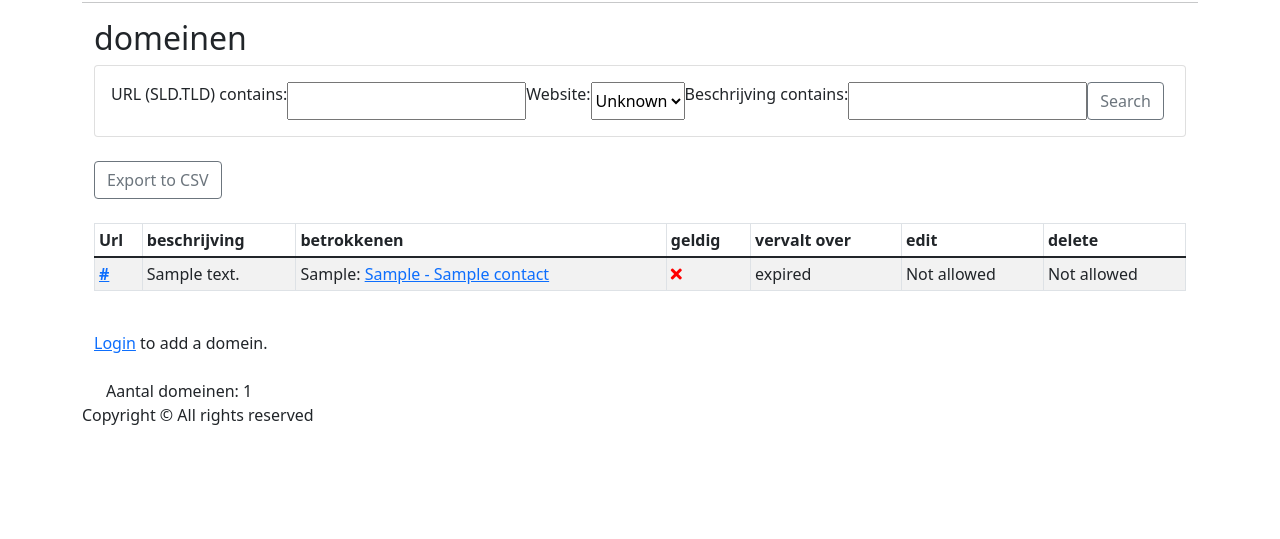
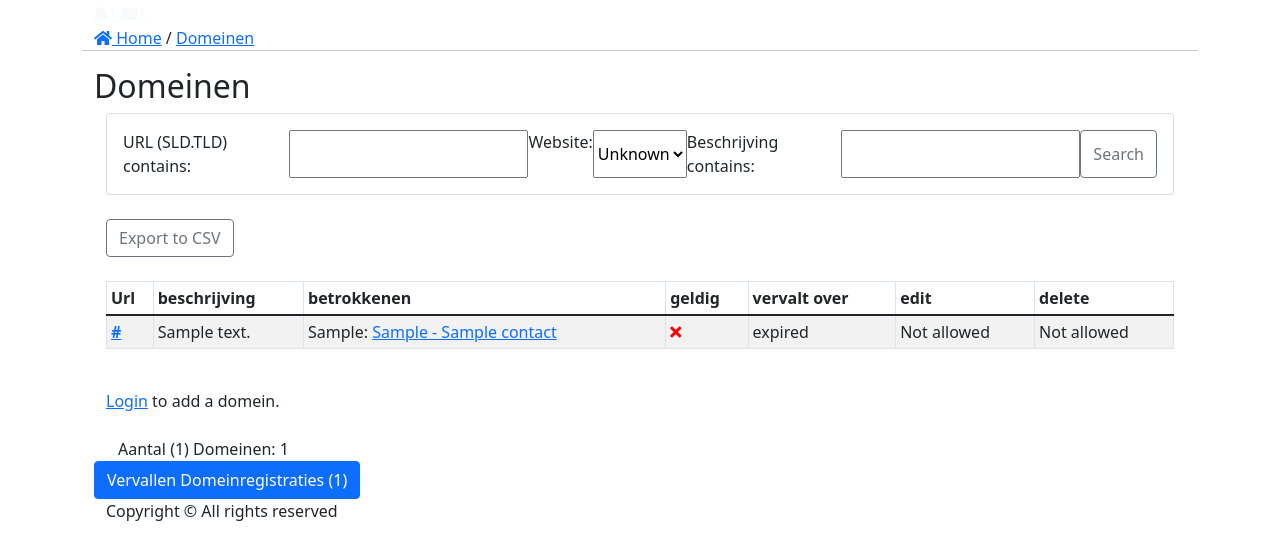
Before and after one commit to CasperFicke/domeinbeheer, a Django app: page /domeinen/ in a window 1280 px wide. Shown: the part 338-877 px from the top of the page. Before the commit the page ends 763 px from the top, so only its background shows below. Run offline with Django 4.2, Linux system fonts and the light colour scheme; tables that the repository leaves empty hold one stand-in row (values such as "Sample post").

Commit message:
add notification of expired domein

```diff
--- /dev/null
+++ b/domeinen/static/domeinen/styles/show_form.css
@@ -0,0 +1 @@
+/* domeinen/static/domeinen/css/show_form.css */
--- a/domeinen/templates/domeinen/all_domeinen.html
+++ b/domeinen/templates/domeinen/all_domeinen.html
@@ -1,21 +1,54 @@
 <!-- domeinen/templates/domeinen/all_domeinen.html -->
 
 {% extends 'base.html' %}
+{% load static %}
 
 {% block title %}
   {{ title|title }}
 {% endblock title %}
 
+{% block css_files %}
+  <link src="{% static 'domeinen/styles/domeinen_main.css' %}">
+{% endblock css_files %}
+
 {% block content %}
-  <!-- breadcrumb -->
   <div class="container">
+    <!-- Button -->
+    <div class="col-sm">
+      {% block nav-btn %}
+        <!-- Bel icon -->
+        {% if exp_aantal > 2 %}
+          <style>
+            .modal-body {
+              max-height: calc(50vh - 80px);
+              overflow-y: auto;
+            }
+          </style>
+          <a class="text-light" id="btn-nav" title="{exp_aantal} Expired" data-bs-toggle="modal" data-bs-target="#expiredModal" style="cursor: pointer;">
+          <i class="fas fa-bell"></i><span class="plus_nine">9+</span>
+          </a>
+        {% elif exp_aantal == 0 %}
+          <a class="text-light" id="btn-nav">
+          <i class="fas fa-bell"></i>
+          </a>
+        {% else %}
+          <a class="text-light" id="btn-nav" data-bs-toggle="modal" data-bs-target="#expiredModal" style="cursor: pointer;">
+          <i class="fas fa-bell"></i><span class="expired">{{ exp_aantal }}</span>
+          </a>
+        {% endif %}
+        <!-- Envelope icon -->
+        <a class="text-light" id="btn-nav" data-bs-toggle="modal" data-bs-target="#expiredModal" style="cursor: pointer;">
+          <i class="fas fa-envelope"></i><span class="total">{{ aantal }}</span>
+          </a>
+      {% endblock nav-btn %}
+    <!-- breadcrumb -->
     <div class="row">
       <div class="col-12">
-        <a href="{% url 'domeinen:home' %}"><i class="fa fa-home"></i> Home</a> / <a href="{% url 'domeinen:all-domeinen' %}">{{ title }}</a>
+        <a href="{% url 'domeinen:home' %}"><i class="fa fa-home"></i> Home</a> / <a href="{% url 'domeinen:all-domeinen' %}">Domeinen</a>
       </div>
       <hr>
     </div>
-    <h2>{{ title }}</h2>
+    <h2>Domeinen</h2>
   </div>
   <div class="container">
     <!-- FIlter field -->
@@ -65,12 +98,12 @@
               </td>
               {% if user.is_authenticated %}
                 {% if user.id == domein.owner or user.is_superuser %}
-                  <td><a href="{% url 'domeinen:edit-domein' domein.uuid domein.slug %}?next={{request.get_full_path}}" class="btn btn-outline-secondary">Edit</a></td>
+                  <td><a href="{% url 'domeinen:edit-domein' domein.uuid domein.slug %}?next={{request.get_full_path}}" class="btn btn-outline-secondary">Edit <i class="fas fa-eye"></i></a></td>
                 {% else %}
                   <td>Not allowed</td>
                 {% endif %}
                 {% if user.id == domein.owner or user.is_superuser %}
-                  <td><a href="{% url 'domeinen:delete-domein' domein.uuid domein.slug %}" class="btn btn-outline-danger">Delete</a></td>
+                  <td><a href="{% url 'domeinen:delete-domein' domein.uuid domein.slug %}" class="btn btn-outline-danger">Delete <i class="fas fa-trash-alt"></i></a></td>
                 {% else %}
                   <td>Not allowed</td>
                 {% endif %}
@@ -92,4 +125,43 @@
     <br>
     {% include 'includes/pagina_nav.html' %}
   </div>
+  <!-- Button trigger modal -->
+  <button type="button" class="btn btn-primary" data-bs-toggle="modal" data-bs-target="#expiredModal">
+    Vervallen Domeinregistraties ({{ exp_aantal }})
+  </button>
+
+  <!-- Modal expired domeinen -->
+  <div class="modal fade" id="expiredModal" tabindex="-1" aria-labelledby="expiredModalLabel" aria-hidden="true">
+    <div class="modal-dialog">
+      <div class="modal-content">
+        <div class="modal-header">
+          <h1 class="modal-title fs-5" id="expiredModalLabel"><i class="fas fa-bell text-danger"></i>&nbsp;Vervallen domeinregistraties</h1>
+          <button type="button" class="btn-close" data-bs-dismiss="modal" aria-label="Close"></button>
+        </div>
+        <div class="modal-body">
+          <table class="table table-striped table-sm table-bordered table-hover">
+            <thead class="thead-dark">
+              <tr>
+                <th scope="col">Url</th>
+                <th scope="col">Beschrijving</th>
+                <th scope="col">Vervallen sinds</th>
+              </tr>
+            </thead>
+            <tbody>
+              {% for domein in domein_list %}
+                <tr>
+                  {% if domein.valid == False %}
+                    <th scope="row"><a href="{{ domein.get_absolute_url }}">{{ domein.url }}</a></th>
+                    <td>{{ domein.description }}</td>
+                    <td>{{ domein.end }}</td>
+                  {% endif %}
+                </tr>
+              {% endfor %}
+            </tbody>
+          </table>
+          <hr>
+          <div>Aantal: {{ exp_aantal }}</div>
+        </div>
+    </div>
+  </div>
 {% endblock content %}
--- a/domeinen/views.py
+++ b/domeinen/views.py
@@ -111,12 +111,19 @@
 
 # All domeinen
 def all_domeinen(request):
-  title        = 'domeinen'
-  domein_list  = Domein.objects.all().order_by("url")
-  domein_count = domein_list.count()
+  domein_list   = Domein.objects.all().order_by("url")
+  domein_count  = domein_list.count()
+  if domein_count > 0:
+    title = f'({domein_count}) Domeinen'
+  else:
+    title = 'domeinen'
+  expired_count = 0
+  for domein in domein_list:
+    if domein.valid == False:
+      expired_count += 1
   # Filtering
-  domFilter   = DomeinFilter(request.GET, queryset=domein_list)
-  domein_list = domFilter.qs
+  domFilter    = DomeinFilter(request.GET, queryset=domein_list)
+  domein_list  = domFilter.qs
 
   # Set up pagination
   paginator     = Paginator(domein_list, 25) # Show 25 domeinen per page.
@@ -128,6 +135,7 @@
     'title'       : title,
     'domein_list' : domein_list,
     'aantal'      : domein_count,
+    'exp_aantal'  : expired_count,
     'page_obj'    : domeinen_page,
     'domFilter'   : domFilter,
     'is_paginated': is_paginated,
--- a/templates/base.html
+++ b/templates/base.html
@@ -18,7 +18,7 @@
     <link rel="stylesheet" href="{% static 'styles/main.css' %}">
     <!-- App Styles -->
     {% block css_files %}
-    {% endblock css_files%}
+    {% endblock css_files %}
 
     <!-- JQuery -->
     <script src="https://code.jquery.com/jquery-3.6.0.min.js"></script>
@@ -48,6 +48,8 @@
     </div>
     <!-- Content -->
     <div class="container">
+      {% block nav-btn %}
+      {% endblock nav-btn %}
       {% block content %}
       {% endblock content %}
     </div>
```
Also changed, not shown: domeinen/static/domeinen/styles/domeinen_main.css (added, +53 -0 lines), domeinen/static/domeinen/styles/show_contact.css (added, +7 -0 lines), domeinen/static/domeinen/styles/show_domein.css (added, +9 -0 lines).
